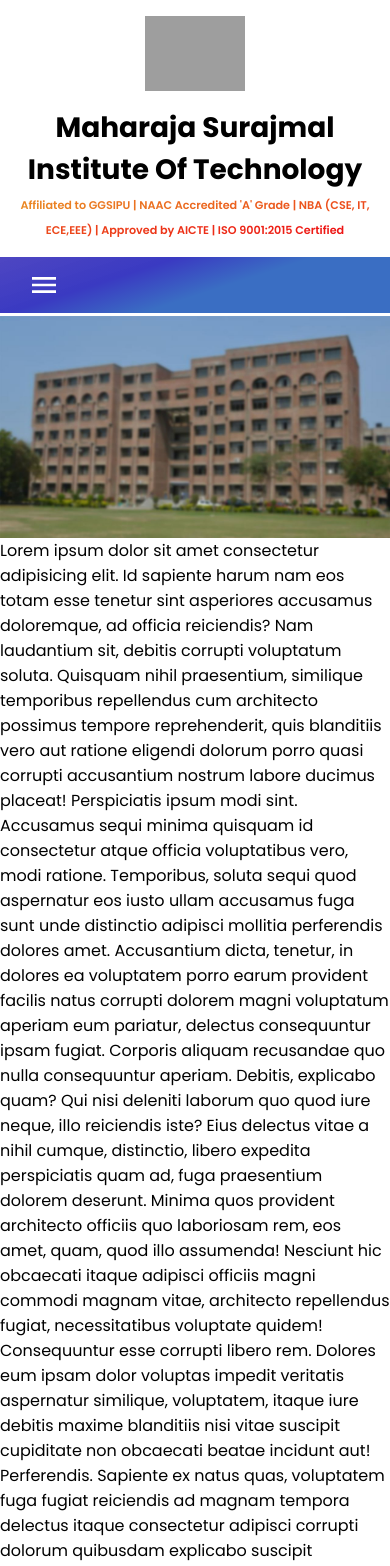
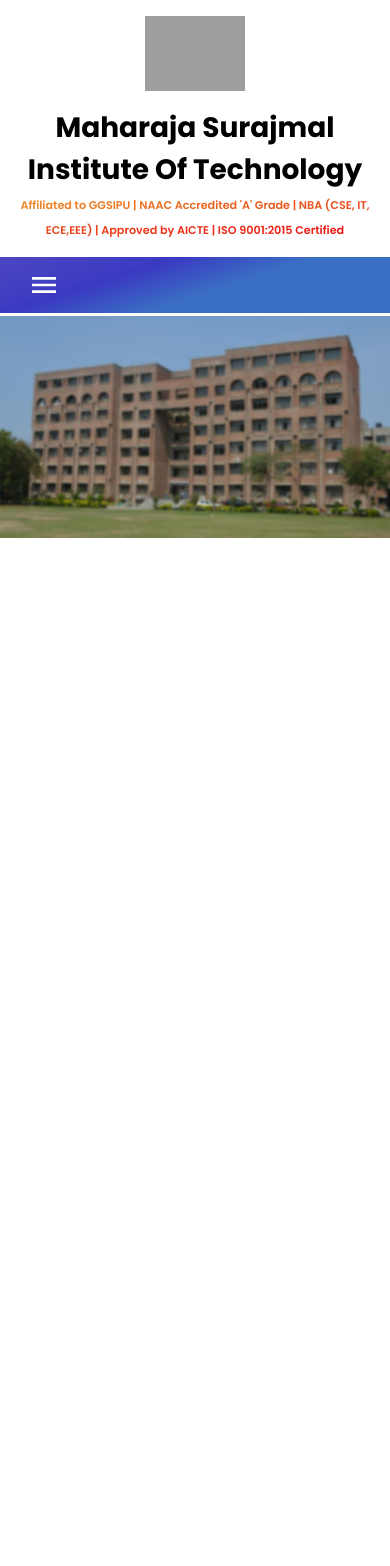
Before and after one commit to c4dr-me/ncrtces-website, a React (Vite) app: page / in a window 390 px wide. Shown: the top 1566 px of the page. After the commit the page ends 844 px from the top, so only its background shows below. Built offline with nearby package versions, Linux system fonts and the light colour scheme; grey boxes are pictures that could not be loaded.

Commit message:
hamburger-menu animation

```diff
--- a/components/Main.jsx
+++ b/components/Main.jsx
@@ -4,36 +4,6 @@ const Main = () => {
   return (
     <div>
       <img src='./college_blur_img.jpg' />
-      <p>Lorem ipsum dolor sit amet consectetur adipisicing elit. Id sapiente harum nam eos totam esse tenetur sint asperiores accusamus doloremque, ad officia reiciendis? Nam laudantium sit, debitis corrupti voluptatum soluta.
-      Quisquam nihil praesentium, similique temporibus repellendus cum architecto possimus tempore reprehenderit, quis blanditiis vero aut ratione eligendi dolorum porro quasi corrupti accusantium nostrum labore ducimus placeat! Perspiciatis ipsum modi sint.
-      Accusamus sequi minima quisquam id consectetur atque officia voluptatibus vero, modi ratione. Temporibus, soluta sequi quod aspernatur eos iusto ullam accusamus fuga sunt unde distinctio adipisci mollitia perferendis dolores amet.
-      Accusantium dicta, tenetur, in dolores ea voluptatem porro earum provident facilis natus corrupti dolorem magni voluptatum aperiam eum pariatur, delectus consequuntur ipsam fugiat. Corporis aliquam recusandae quo nulla consequuntur aperiam.
-      Debitis, explicabo quam? Qui nisi deleniti laborum quo quod iure neque, illo reiciendis iste? Eius delectus vitae a nihil cumque, distinctio, libero expedita perspiciatis quam ad, fuga praesentium dolorem deserunt.
-      Minima quos provident architecto officiis quo laboriosam rem, eos amet, quam, quod illo assumenda! Nesciunt hic obcaecati itaque adipisci officiis magni commodi magnam vitae, architecto repellendus fugiat, necessitatibus voluptate quidem!
-      Consequuntur esse corrupti libero rem. Dolores eum ipsam dolor voluptas impedit veritatis aspernatur similique, voluptatem, itaque iure debitis maxime blanditiis nisi vitae suscipit cupiditate non obcaecati beatae incidunt aut! Perferendis.
-      Sapiente ex natus quas, voluptatem fuga fugiat reiciendis ad magnam tempora delectus itaque consectetur adipisci corrupti dolorum quibusdam explicabo suscipit necessitatibus laudantium dolor reprehenderit quaerat labore officiis. Eius, maiores nulla?
-      Obcaecati, explicabo. Aliquam iusto maxime rerum delectus consequatur nobis facilis necessitatibus ad explicabo incidunt esse voluptatem dolorem ea itaque repudiandae eos doloremque vitae exercitationem, illo nam rem? Iste, aperiam minus!
-      Explicabo quae hic nesciunt quidem dolorum, magnam impedit sapiente, eaque odit atque doloremque? Dolorem, et minus velit numquam sunt similique iste, laborum deleniti beatae ducimus, hic eligendi magnam vitae? Officia?
-      Tempore consequatur quis suscipit nobis recusandae animi magnam iusto! Recusandae vitae iure ab doloremque deserunt quibusdam maiores porro necessitatibus veniam eos rem possimus eligendi consequuntur, obcaecati excepturi! Rem, vero beatae!
-      Sequi, expedita consequatur omnis ipsum quae ullam quo ea error! Esse omnis, nostrum repellendus quibusdam officiis sit itaque cumque alias assumenda, id aspernatur. Veritatis recusandae vel inventore quia, modi ipsum.
-      Exercitationem nihil fuga quas delectus ipsum laborum ratione expedita adipisci voluptates ex non obcaecati, quia, maiores quidem totam! Odit accusamus consequuntur vel, praesentium cum officiis est esse ducimus dolor aliquid?
-      Error facilis vero laborum minima sequi, quibusdam minus. Aperiam explicabo ratione eligendi ab commodi dolorem quasi, deleniti possimus minus, consequuntur fuga quisquam enim illum voluptatibus dignissimos temporibus? Commodi, cupiditate repellat.
-      Amet aperiam corporis ad nemo eius tempora, autem aspernatur fugiat est totam facilis laboriosam recusandae aliquid minima. Quia cumque harum voluptatum incidunt distinctio facere natus, dicta eligendi aliquam! Labore, obcaecati.
-      Numquam, dolor distinctio porro qui reprehenderit fugiat cum ipsum corporis atque placeat fugit, rem aut minus repellat sed quod iste delectus cumque. Eveniet inventore adipisci impedit saepe soluta, excepturi ratione?
-      Distinctio, explicabo unde non saepe iste quae est cumque quod illum commodi! Sapiente, repudiandae. Sed enim tempore fuga facere aliquam voluptatum excepturi! Aut harum nihil fugit at, doloremque provident officiis.
-      Vero ad optio explicabo iste dolore alias rem excepturi odio, accusamus, cum ipsum sint sed inventore, maxime iure voluptate dolorem iusto reiciendis veritatis obcaecati aperiam. Voluptatibus, saepe sapiente! Possimus, consectetur.
-      Assumenda, unde quis, libero totam nemo voluptatum fuga sed enim, ab veniam eaque? Voluptatibus ratione molestias rem placeat quos? Quaerat ratione id et esse nisi voluptate pariatur ad commodi dolorem!
-      Quia explicabo ducimus eveniet non hic commodi esse! Provident, nemo. Corporis cumque esse, nobis optio cum fuga. Explicabo, maiores totam omnis cumque vel laborum unde necessitatibus nihil suscipit! Ducimus, fugit.
-      Reprehenderit voluptatum numquam aut aperiam, non illum eaque mollitia soluta quibusdam deleniti tenetur recusandae atque? Repudiandae perspiciatis maxime dolorem nesciunt delectus tempora officiis exercitationem quam dolores consectetur. Quo, dicta libero!
-      Id laborum facere doloremque maxime repellat quaerat totam porro consectetur libero quibusdam, voluptas consequuntur nam, saepe odio recusandae similique, maiores minima commodi officiis necessitatibus magni soluta unde ratione possimus? Aliquam.
-      Quasi suscipit cupiditate vero eveniet quo? Totam adipisci quis dolorum maiores sequi, illo quo nesciunt accusantium itaque sint numquam, tempora error blanditiis ratione. Deserunt libero facere, eius amet quis laborum!
-      Aliquid aliquam deserunt reiciendis fuga adipisci a laborum cupiditate animi reprehenderit quasi delectus iusto, et, facilis exercitationem quas sint impedit magnam consectetur eum accusamus. Iure expedita eligendi reiciendis nisi magni.
-      Iure cupiditate eius nisi tempore voluptatem fugit, obcaecati at nostrum libero a non perspiciatis sequi praesentium esse exercitationem numquam, voluptatibus saepe. Ipsa labore porro soluta nemo ad exercitationem temporibus harum.
-      Qui quis possimus recusandae omnis dolores sequi, deleniti facere ex, dolore magni assumenda perferendis necessitatibus eos amet voluptatem nulla corporis beatae, consequuntur expedita? Ea minima vitae eum ipsum, sed nesciunt.
-      Inventore, eius mollitia! Quidem, quod laboriosam porro quos, ab quia laborum laudantium excepturi eius voluptates pariatur tempore recusandae odit soluta earum iusto! Impedit, suscipit quam est quaerat ea laborum perferendis.
-      Cum unde perspiciatis natus repellat assumenda enim? Commodi, atque. Corporis eaque obcaecati laudantium sit, ducimus architecto magnam rerum facere ad ipsam labore, placeat recusandae odio reiciendis laborum natus iure quaerat?
-      Distinctio esse suscipit possimus voluptatibus ea nemo aliquid rem hic! Omnis id, nihil asperiores quidem maiores neque aliquid enim saepe praesentium quam vel facilis placeat et vero numquam veniam nesciunt.
-      Ad nobis eveniet laboriosam est voluptatibus! Asperiores amet quos commodi delectus ipsum modi cumque quod dolore, accusantium ullam deserunt, sapiente quidem officiis cupiditate ad praesentium maxime rem nihil. Qui, corporis.</p>
     </div>
   )
 }
--- a/components/Navbar.jsx
+++ b/components/Navbar.jsx
@@ -14,6 +14,7 @@ import ListItemText from "@mui/material/ListItemText";
 import { Link, useLocation } from "react-router-dom";
 import { useTheme } from "@mui/material/styles";
 import useMediaQuery from "@mui/material/useMediaQuery";
+import { keyframes } from "@mui/system";
 
 const pages = [
   { name: "Overview", path: "/" },
@@ -26,16 +27,39 @@ const pages = [
   { name: "Contact Us", path: "/contact" },
 ];
 
+const rotateOpen = keyframes`
+  from {
+    transform: rotate(0deg);
+  }
+  to {
+    transform: rotate(90deg);
+  }
+`;
+
+const rotateClose = keyframes`
+  from {
+    transform: rotate(90deg);
+  }
+  to {
+    transform: rotate(0deg);
+  }
+`;
+
 function ResponsiveAppBar() {
   const [drawerOpen, setDrawerOpen] = React.useState(false);
   const [marginTop, setMarginTop] = React.useState('0px');
   const location = useLocation();
 
   const theme = useTheme();
-  const isSmallScreen = useMediaQuery(theme.breakpoints.up('sm'));
+  const isSmallScreen = useMediaQuery(theme.breakpoints.down('sm'));
+  const isMediumScreen = useMediaQuery(theme.breakpoints.between('sm', 'md'));
+  const isLargeScreen = useMediaQuery(theme.breakpoints.up('md'));
 
   const handleDrawerToggle = () => {
     setDrawerOpen(!drawerOpen);
+    if (!drawerOpen) {
+      document.documentElement.scrollTop = 350;
+    }
   };
 
   const handleCloseDrawer = () => {
@@ -48,12 +72,17 @@ function ResponsiveAppBar() {
       if (navbar) {
         const navbarRect = navbar.getBoundingClientRect();
         if (navbarRect.top <= 0) {
-          setMarginTop('3.5rem');
+          if (isMediumScreen) {
+            setMarginTop('4rem');
+          } else {
+            setMarginTop('3.5rem');
+          }
         } else {
           setMarginTop(`${navbarRect.bottom}px`);
         }
       }
     };
+
 
     window.addEventListener('scroll', handleScroll);
     handleScroll(); // Initial check
@@ -61,7 +90,13 @@ function ResponsiveAppBar() {
     return () => {
       window.removeEventListener('scroll', handleScroll);
     };
-  }, []);
+  }, [isMediumScreen, isSmallScreen]);
+
+  React.useEffect(() => {
+    if (isLargeScreen && drawerOpen) {
+      setDrawerOpen(false);
+    }
+  }, [isLargeScreen, drawerOpen]);
 
   return (
     <AppBar
@@ -89,7 +124,11 @@ function ResponsiveAppBar() {
               aria-label="menu"
               onClick={handleDrawerToggle}
               color="inherit"
-              sx={{ position: 'absolute', zIndex: 1300 }}
+              sx={{
+                position: 'absolute',
+                zIndex: 1300,
+                animation: drawerOpen ? `${rotateOpen} 0.3s` : `${rotateClose} 0.3s`,
+              }}
             >
               {drawerOpen ? <CloseIcon sx={{ fontSize: 32 }} /> : <MenuIcon sx={{ fontSize: 32 }} />}
             </IconButton>
@@ -102,11 +141,10 @@ function ResponsiveAppBar() {
               }}
               PaperProps={{
                 sx: {
-                  width: '250px',
+                  width: '60vw',
                   mt: marginTop,
-                  ...(isSmallScreen && {
-                    mt: '4rem'
-                  }),
+                  overflow: 'auto',
+                  height: '100vh',
                 }
               }}
             >
@@ -117,6 +155,7 @@ function ResponsiveAppBar() {
                     "linear-gradient(162deg, rgba(75,67,193,0.9809173669467787) 0%, rgba(58,58,194,1) 32%, rgba(58,110,195,1) 56%)",
                   height: "100%",
                   color: "white",
+                  overflorY: "auto",
                 }}
                 role="presentation"
                 onClick={handleCloseDrawer}
```
